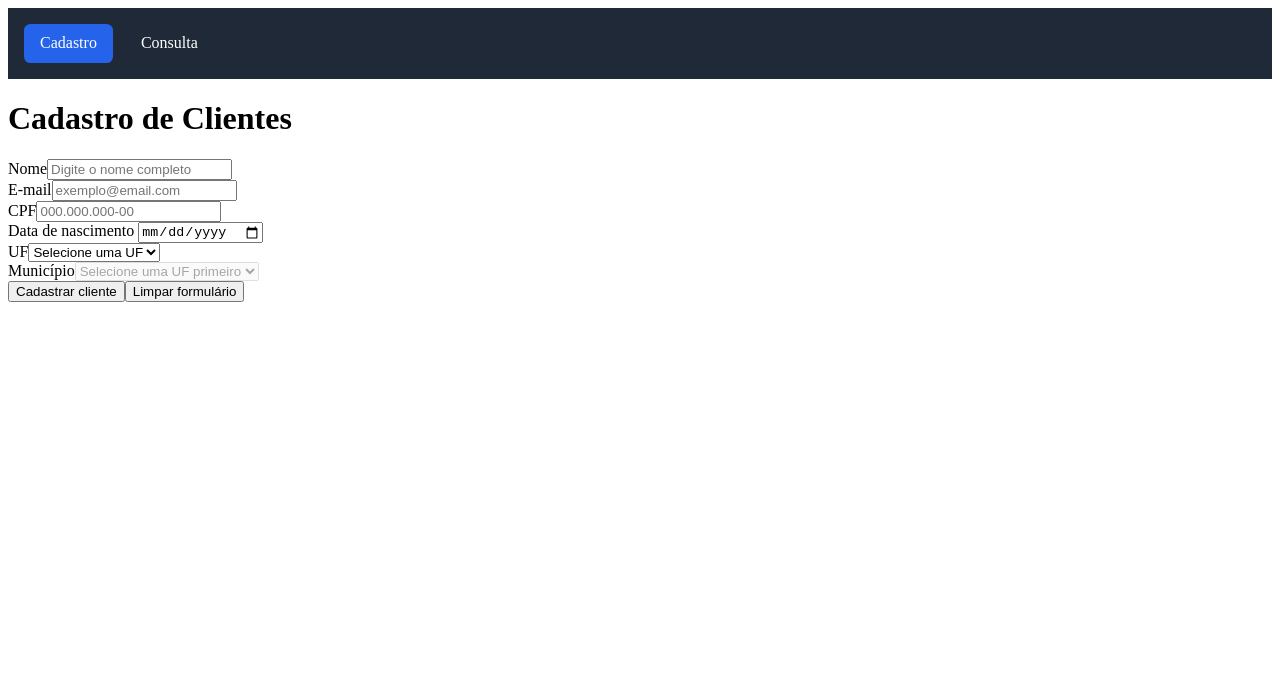
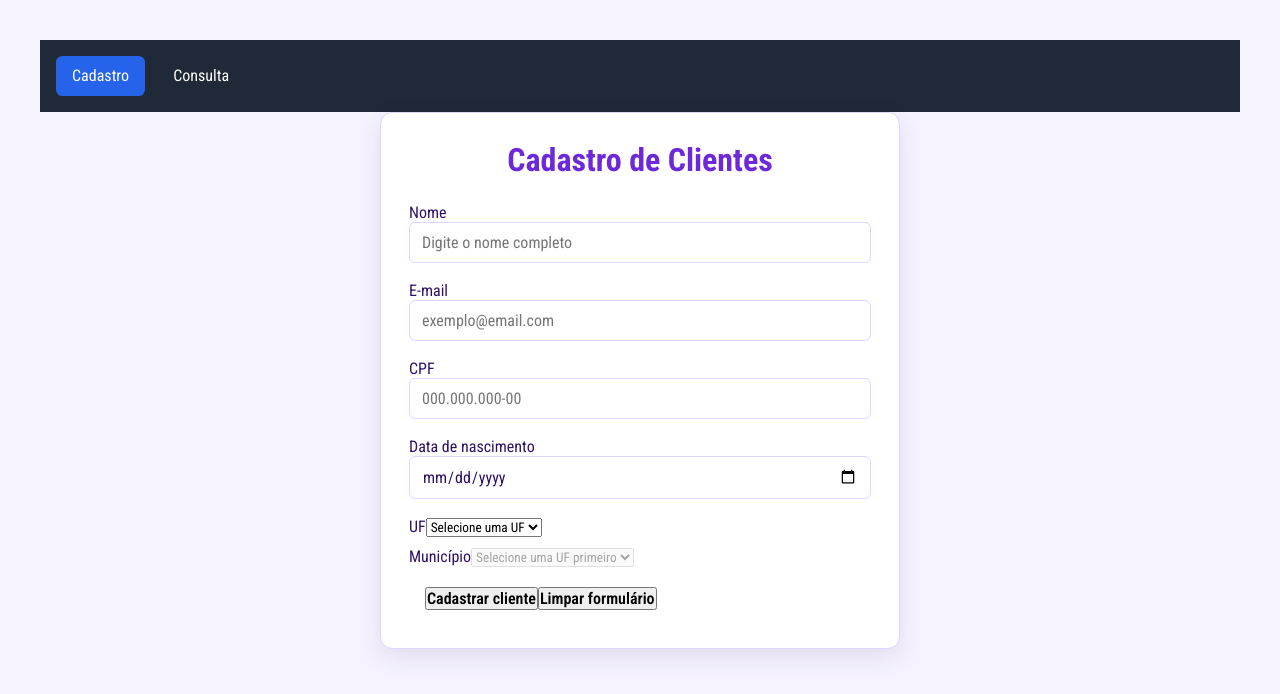
Before and after one commit to eloisazsenai/projeto-cadastro-clientes, an Angular app: page /cadastro in a window 1280 px wide. Shown: the top 694 px of the page. Built offline with nearby package versions, Linux system fonts and the light colour scheme.

Commit message:
commitado

```diff
--- a/src/app/components/cadastro-cliente/cadastro-cliente.component.css
+++ b/src/app/components/cadastro-cliente/cadastro-cliente.component.css
@@ -0,0 +1,47 @@
+.container{
+    width: min(100%, 520px);
+    margin: 0 auto;
+    padding: 28px;
+    background: var(--surface);
+    border: 1px solid var(--border);
+    border-radius: 12px;
+    box-shadow: 0 8px 24px rgb(46 16 101 / 10%);
+}
+
+h1{
+    margin-bottom: 24px;
+    color: var(--primary);
+    text-align: center;
+}
+
+.formulario{
+    display: grid;
+    gap: 10px;
+}
+
+label{
+    font-width: 600;
+}
+
+input{
+    width: 100%;
+    margin-bottom: 8px;
+    padding: 10px 12px;
+    color: var(--text);
+    background: var(--surface);
+    border: 1px solid var(--border);
+    border-radius: 6px;
+    outline: none;
+}
+
+input:focus{
+    border-color: var(--primary);
+    box-shadow: 0 0 0 3px rgb(109 40 217 / 15%);
+}
+
+.botoes{
+    flex: 1;
+    padding:  10px 16px;
+    color: white;
+    font-weight: 600;
+}
--- a/src/styles.css
+++ b/src/styles.css
@@ -1,5 +1,32 @@
-/*
- * Este arquivo recebe estilos globais, aplicados à aplicação inteira.
- * Estilos específicos do cadastro devem ficar no CSS do próprio componente,
- * o que ajuda a manter cada parte da interface organizada e independente.
- */
+@import url('https://fonts.googleapis.com/css2?family=Roboto+Condensed:ital,wght@0,100..900;1,100..900&display=swap');
+
+*{
+    margin: 0;
+    padding: 0;
+    box-sizing: border-box;
+    font-family: "Roboto Condensed", sans-serif;
+}
+
+:root{
+    --bg: #F6F3FF;            /* Fundo da página */
+    --surface: #FFFFFF;       /* Cards/divs */
+    --primary: #6D28D9;       /* Roxo principal */
+    --primary-hover: #5B21B6; /* Hover dos botões */
+    --secondary: #A78BFA;     /* Roxo claro */
+    --border: #DDD6FE;        /* Bordas */
+    --text: #2E1065;          /* Texto principal */
+    --text-light: #6B7280;    /* Texto secundário */
+    --success: #10B981;       /* Opcional */
+    --danger: #EF4444;        /* Opcional */
+}
+
+body{
+    min-height: 100vh;
+    padding: 40px;
+    color: var(--text);
+    background-color: var(--bg);
+}
+
+button, input{
+    font: inherit;
+}
```
